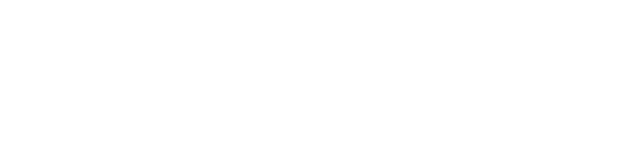
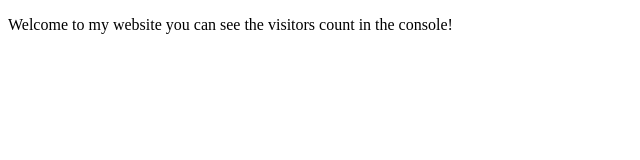
Before and after one commit to lucassimpson0213/Full-Stack-Frontend-Project, a website: page index.html in a window 1280 px wide. Shown: the whole page, without its empty margins (0-640 px from the left). Drawn offline with Linux system fonts and the light colour scheme.

Commit message:
added opening message

```diff
--- a/index.html
+++ b/index.html
@@ -5,8 +5,11 @@
     <meta name="viewport" content="width=device-width, initial-scale=1.0">
     <meta http-equiv="X-UA-Compatible" content="ie=edge">
     <title>WebSocket Example</title>
+
   </head>
   <body>
+
+    <p>Welcome to my website you can see the visitors count in the console!</p>
     <script>
       let ws;
 
```
